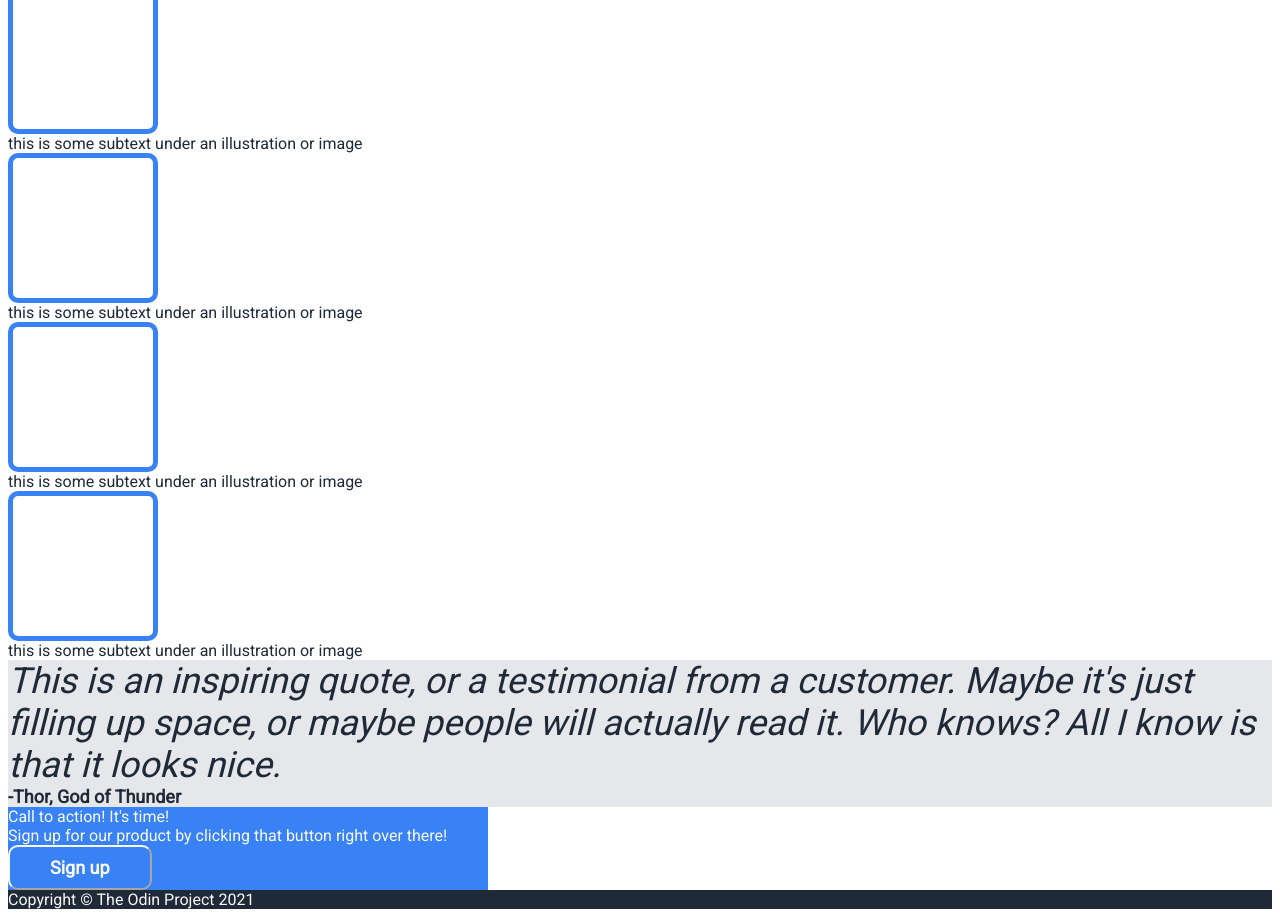
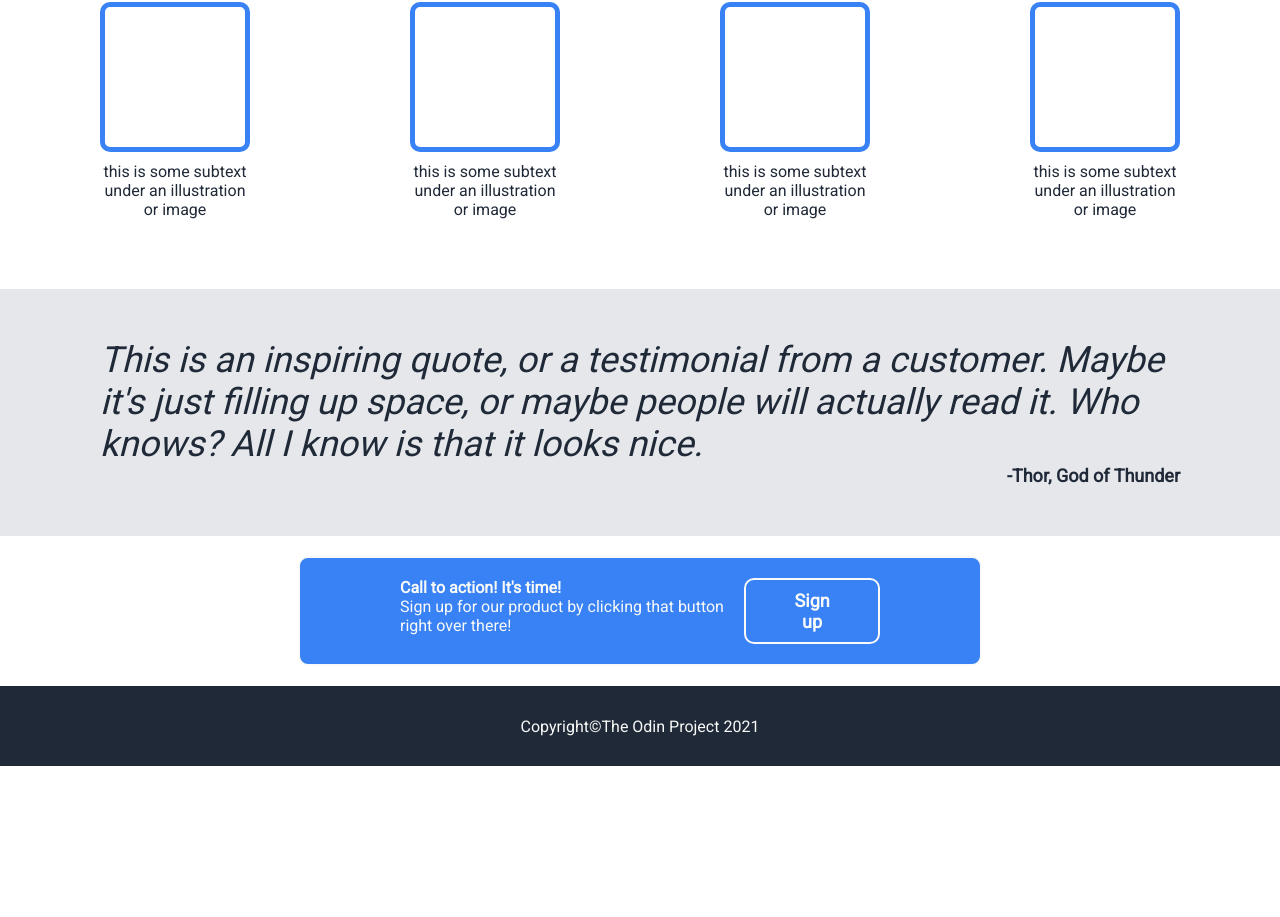
Before and after one commit to CharlieWallace17/landing-page, a plain HTML site: page index.html in a window 1280 px wide. Shown: the part 480-1397 px from the top of the page. After the commit the page ends 1246 px from the top, so only its background shows below. Drawn offline with Linux system fonts and the light colour scheme.

Commit message:
Add flexbox features and refine alignment.
Add flexbox to several div's to allow equi-distant page layout. Add margin and padding where necessary to more closely resemble CSS project image.

```diff
--- a/index.html
+++ b/index.html
@@ -11,6 +11,7 @@
     <title>Landing Page</title>
 </head>
 <body>
+    <div class="hero">
         <div class="header">
             <div class="logo">Header Logo</div>
             <ul>
@@ -30,6 +31,7 @@
                 <div class="image-text">this is a placeholder for an image</div>
             </div>
         </div>
+    </div>
 
     <div class="content">
 
@@ -37,6 +39,7 @@
             Some random information.
         </div>
 
+        <div class="content-boxes">
         <div>
             <div class="box"></div>
             <div class="sub-text">this is some subtext under an illustration or image</div>
@@ -56,6 +59,7 @@
             <div class="box"></div>
             <div class="sub-text">this is some subtext under an illustration or image</div>
         </div>
+        </div>
 
     </div>
 
@@ -67,7 +71,7 @@
     <div class="action">
         <div class="action-box">
         <div>
-        <div>Call to action! It's time!</div>
+        <div class="statement">Call to action! It's time!</div>
         <div>Sign up for our product by clicking that button right over there!</div>
         </div>
         <button>Sign up</button>
--- a/style.css
+++ b/style.css
@@ -1,5 +1,13 @@
 * {
     font-family: 'Roboto', sans-serif;
+}
+
+body {
+    display: flex;
+    flex-flow: column wrap;
+    justify-content: space-between;
+    margin: 0px;
+    /* height: 100vh; */
 }
 
 a {
@@ -17,6 +25,25 @@ ul {
     list-style-type: none;
     margin: 0;
     padding: 0;
+    display: flex;
+    gap: 30px;
+}
+
+.hero {
+    flex: 1;
+}
+
+.header {
+    display: flex;
+    justify-content: space-between;
+    padding: 20px 50px;
+}
+
+.title {
+    display: flex;
+    justify-content: center;
+    padding: 10px 100px 50px 100px;
+    flex: 1;
 }
 
 .header,
@@ -41,10 +68,19 @@ ul {
     color: #F9FAF8;
 }
 
+.text {
+ width: 400px;
+ display: flex;
+ flex-direction: column;
+ gap: 10px;
+}
+
 .image {
-    height: 200px;
     width: 400px;
-    background-color:gray
+    background-color:gray;
+    display: flex;
+    justify-content: center;
+    align-items: center;
 }
 
 button {
@@ -54,22 +90,18 @@ button {
     font-weight: bold;
     border-radius: 10px;
     padding: 10px 40px;
+    width: 150px;
 }
 
 .title button {
     border-color: #1F2937;
 }
 
-.action-box,
-.action button {
-    border-color: #F9FAF8;
-    color: #F9FAF8;
-    border-width: 2px;
-}
-
-.action-box {
-    background-color: #3882F6;
-    width: 60vh;
+.content{
+    flex: 1;
+    padding: 50px;
+    display: flex;
+    flex-direction: column;
 }
 
 .content-title,
@@ -81,6 +113,14 @@ button {
 .content-title {
     font-size: 36px;
     font-weight: 900;
+    margin: auto;
+}
+
+.content-boxes {
+    display: flex;
+    text-align: center;
+    flex: 1;
+    margin: 20px 50px;justify-content: space-between;
 }
 
 .box {
@@ -89,6 +129,43 @@ button {
     width: 150px;
     border: solid #3882F6 5px;
     border-radius: 10px;
+    margin-bottom: 10px;
+}
+
+.sub-text {
+    width: 150px;
+}
+
+.action {
+    /* flex-shrink: 0; */
+    display: flex;
+    justify-content: center;
+    align-items: center;
+}
+
+.action-box {
+    display: flex;
+    justify-content: space-between;
+    padding: 20px;
+    margin: 20px;
+    border-radius: 10px;
+    padding: 20px 100px;
+}
+
+.action-box,
+.action button {
+    color: #F9FAF8;
+    border: solid #F9FAF8;
+    border-width: 2px;
+}
+
+.action-box {
+    background-color: #3882F6;
+    width: 60vh;
+}
+
+.statement {
+    font-weight: 900;
 }
 
 .quote {
@@ -97,10 +174,25 @@ button {
     font-size: 36px;
     font-style: italic;
     font-weight: 0;
+    display: flex;
+    flex-direction: column;
+    justify-content: center;
+    align-items: center;
+    padding: 50px 100px;
+    flex: 1;
 }
 
 .thor {
     font-style: normal;
     font-size: 18px;
     font-weight: bolder;
+    align-self: flex-end;
 }
+
+.footer {
+    /* flex-shrink: 0; */
+    height:80px;
+    display: flex;
+    justify-content: center;
+    align-items: center;
+}
```
Lines whose indentation alone changed are shown as unchanged.
